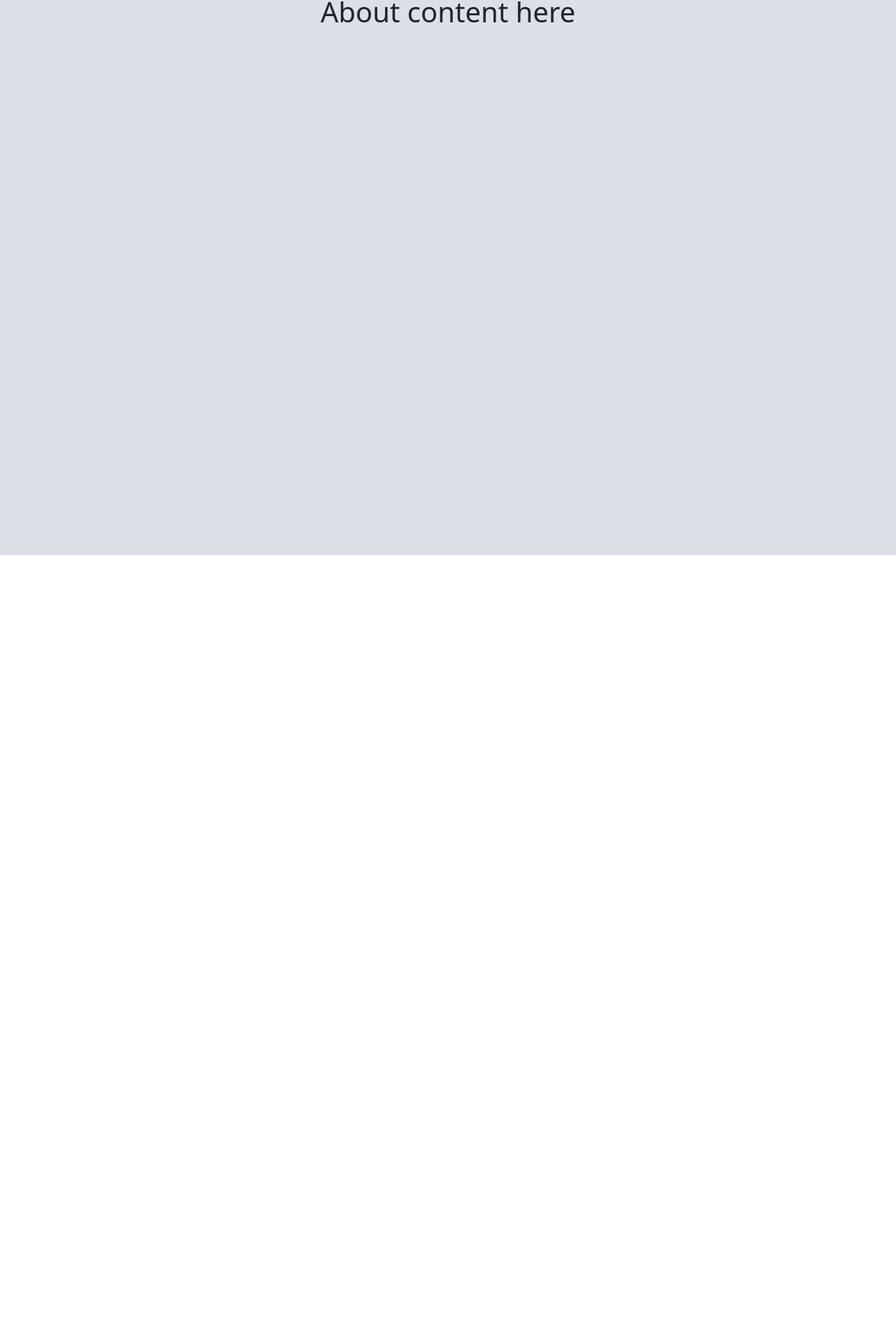
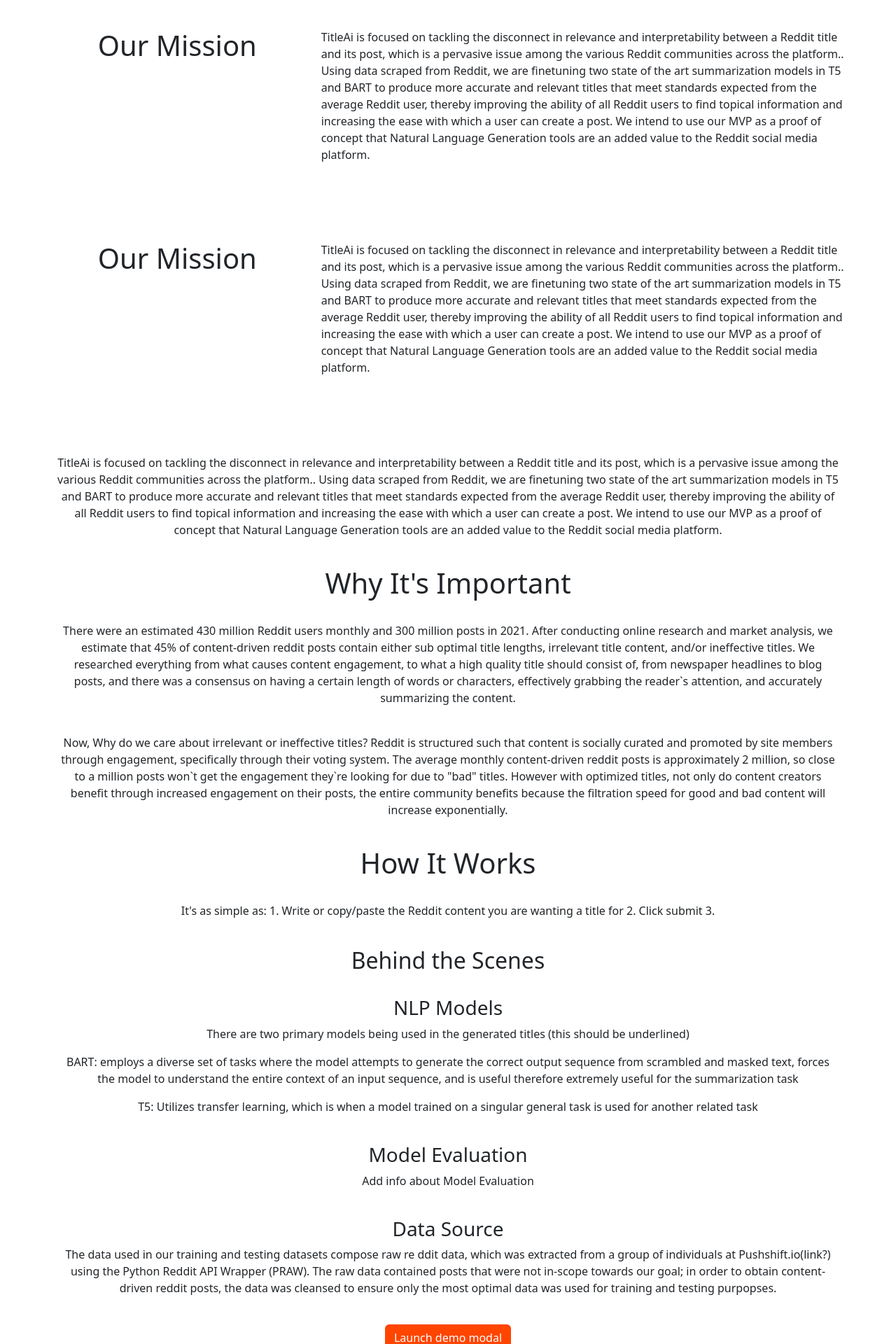
Before and after one commit to intaekim01/Reddit-Title-Generation, a React (Create React App) app in the folder rtg-app/: page /about in a window 1280 px wide. Shown: the part 97-2017 px from the top of the page at 70% size. Before the commit the page ends 890 px from the top, so only its background shows below. Built offline with nearby package versions, Linux system fonts and the light colour scheme.

Commit message:
added core content to about page

```diff
--- a/rtg-app/src/Pages/About.js
+++ b/rtg-app/src/Pages/About.js
@@ -1,9 +1,99 @@
 function About() {
 
     return (
-        <div className="container-fluid page">
+        <div className="container-fluid ">
+            <div className="container-fluid ">
+                <div className="row p-5">
+                    <div className="col-4 text-center">
+                        <h1>Our Mission</h1>
+                    </div>
+                    <div className="col-8">
+                        <p>
+                            TitleAi is focused on tackling the disconnect in relevance and interpretability between a Reddit title and its post,
+                            which is a pervasive issue among the various Reddit communities across the platform.. Using data scraped from Reddit,
+                            we are finetuning two state of the art summarization models in T5 and BART to produce more accurate and relevant titles
+                            that meet standards expected from the average Reddit user, thereby improving the ability of all Reddit users to find
+                            topical information and increasing the ease with which a user can create a post. We intend to use our MVP as a proof
+                            of concept that Natural Language Generation tools are an added value to the Reddit social media platform.
+                        </p>
+                    </div>
+
+                </div>
+            </div >
+            <div className="container-fluid ">
+                <div className="row p-5">
+                    <div className="col-4 text-center">
+                        <h1>Our Mission</h1>
+                    </div>
+                    <div className="col-8">
+                        <p>
+                            TitleAi is focused on tackling the disconnect in relevance and interpretability between a Reddit title and its post,
+                            which is a pervasive issue among the various Reddit communities across the platform.. Using data scraped from Reddit,
+                            we are finetuning two state of the art summarization models in T5 and BART to produce more accurate and relevant titles
+                            that meet standards expected from the average Reddit user, thereby improving the ability of all Reddit users to find
+                            topical information and increasing the ease with which a user can create a post. We intend to use our MVP as a proof
+                            of concept that Natural Language Generation tools are an added value to the Reddit social media platform.
+                        </p>
+                    </div>
+
+                </div>
+            </div >
+
             <div className="container text-center">
-                <h1>About content here</h1>
+                <br></br>
+
+                <br></br>
+                <p>TitleAi is focused on tackling the disconnect in relevance and interpretability between a Reddit title and its post,
+                    which is a pervasive issue among the various Reddit communities across the platform.. Using data scraped from Reddit,
+                    we are finetuning two state of the art summarization models in T5 and BART to produce more accurate and relevant titles
+                    that meet standards expected from the average Reddit user, thereby improving the ability of all Reddit users to find
+                    topical information and increasing the ease with which a user can create a post. We intend to use our MVP as a proof
+                    of concept that Natural Language Generation tools are an added value to the Reddit social media platform.</p>
+                <br></br>
+                <h1>Why It's Important</h1>
+                <br></br>
+                <p>There were an estimated 430 million Reddit users monthly and 300 million posts in 2021.
+                    After conducting online research and market analysis, we estimate that 45% of content-driven reddit
+                    posts contain either sub optimal title lengths, irrelevant title content, and/or ineffective titles.
+                    We researched everything from what causes content engagement, to what a high quality title should consist of,
+                    from newspaper headlines to blog posts, and there was a consensus on having a certain length of words or characters,
+                    effectively grabbing the reader`s attention, and accurately summarizing the content.</p>
+                <br></br>
+                <p>Now, Why do we care about irrelevant or ineffective titles? Reddit is structured such that content is socially curated
+                    and promoted by site members through engagement, specifically through their voting system. The average monthly content-driven
+                    reddit posts is approximately 2 million, so close to a million posts won`t get the engagement they`re looking for due to "bad"
+                    titles. However with optimized titles, not only do content creators benefit through increased engagement on their posts, the
+                    entire community benefits because the filtration speed for good and bad content will increase exponentially.</p>
+                <br></br>
+                <h1>How It Works</h1>
+                <br></br>
+                <p>It's as simple as:
+                    1. Write or copy/paste the Reddit content you are wanting a title for
+                    2. Click submit
+                    3.
+                </p>
+                <br></br>
+                <h2>Behind the Scenes</h2>
+                <br></br>
+                <h3>NLP Models</h3>
+                <p>There are two primary models being used in the generated titles (this should be underlined)</p>
+                <p>BART: employs a diverse set of tasks where the model attempts to generate the correct output
+                    sequence from scrambled and masked text,  forces the model to understand the entire context
+                    of an input sequence, and is useful therefore extremely useful for the summarization task</p>
+                <p>T5: Utilizes transfer learning, which is when a model trained on a singular general task is used for another related task</p>
+                <br></br>
+                <h3>Model Evaluation</h3>
+                <p>Add info about Model Evaluation</p>
+                <br></br>
+                <h3>Data Source</h3>
+                <p>The data used in our training and testing datasets compose raw re  ddit data,
+                    which was extracted from a group of individuals at Pushshift.io(link?) using the Python Reddit API Wrapper (PRAW).
+                    The raw data contained posts that were not in-scope towards our goal; in order to obtain content-driven reddit posts,
+                    the data was cleansed to ensure only the most optimal data was used for training and testing purpopses.</p>
+                <br></br>
+                <button className="btn btn-primary">
+                    Launch demo modal
+                </button>
             </div>
         </div>
     )
```
